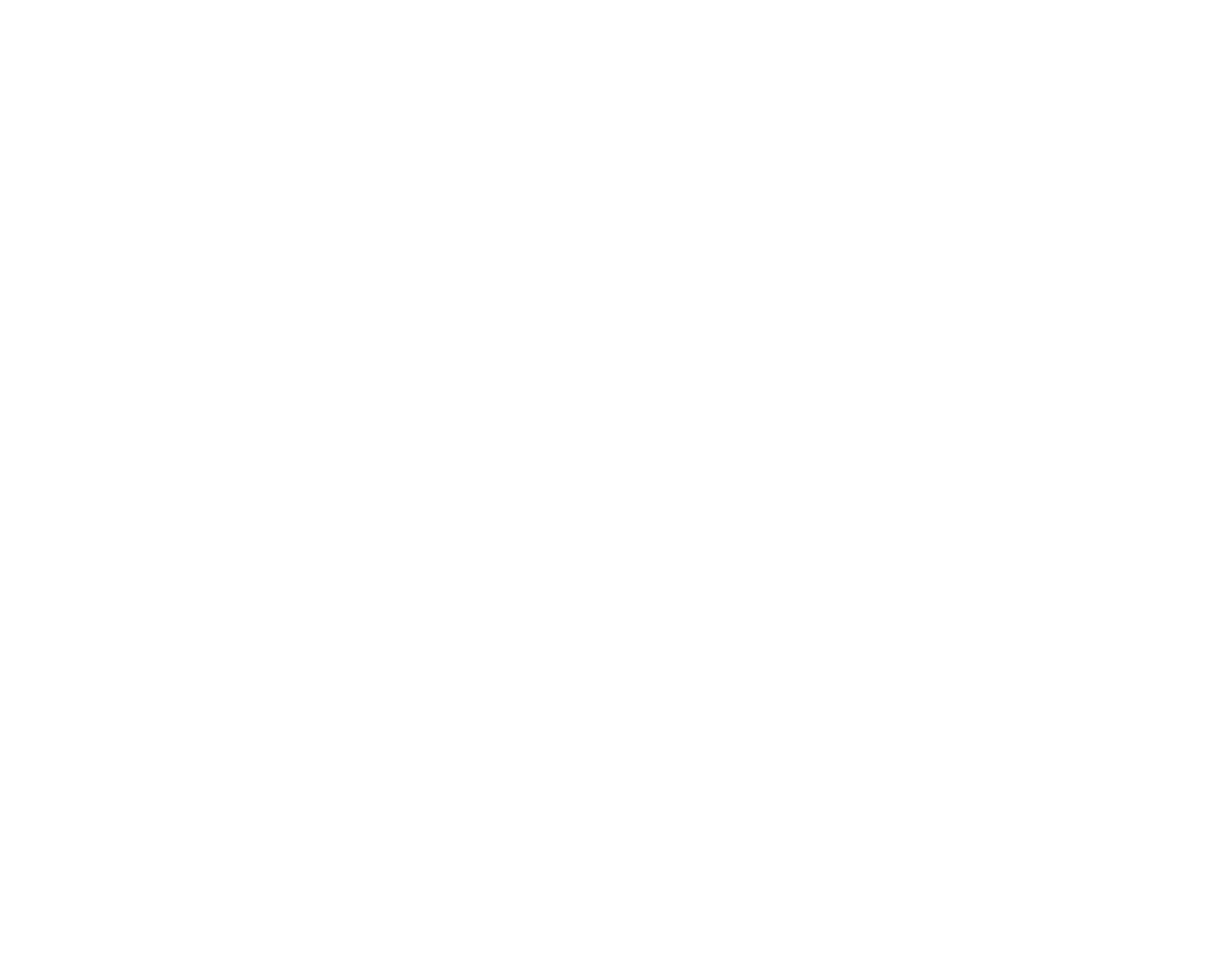
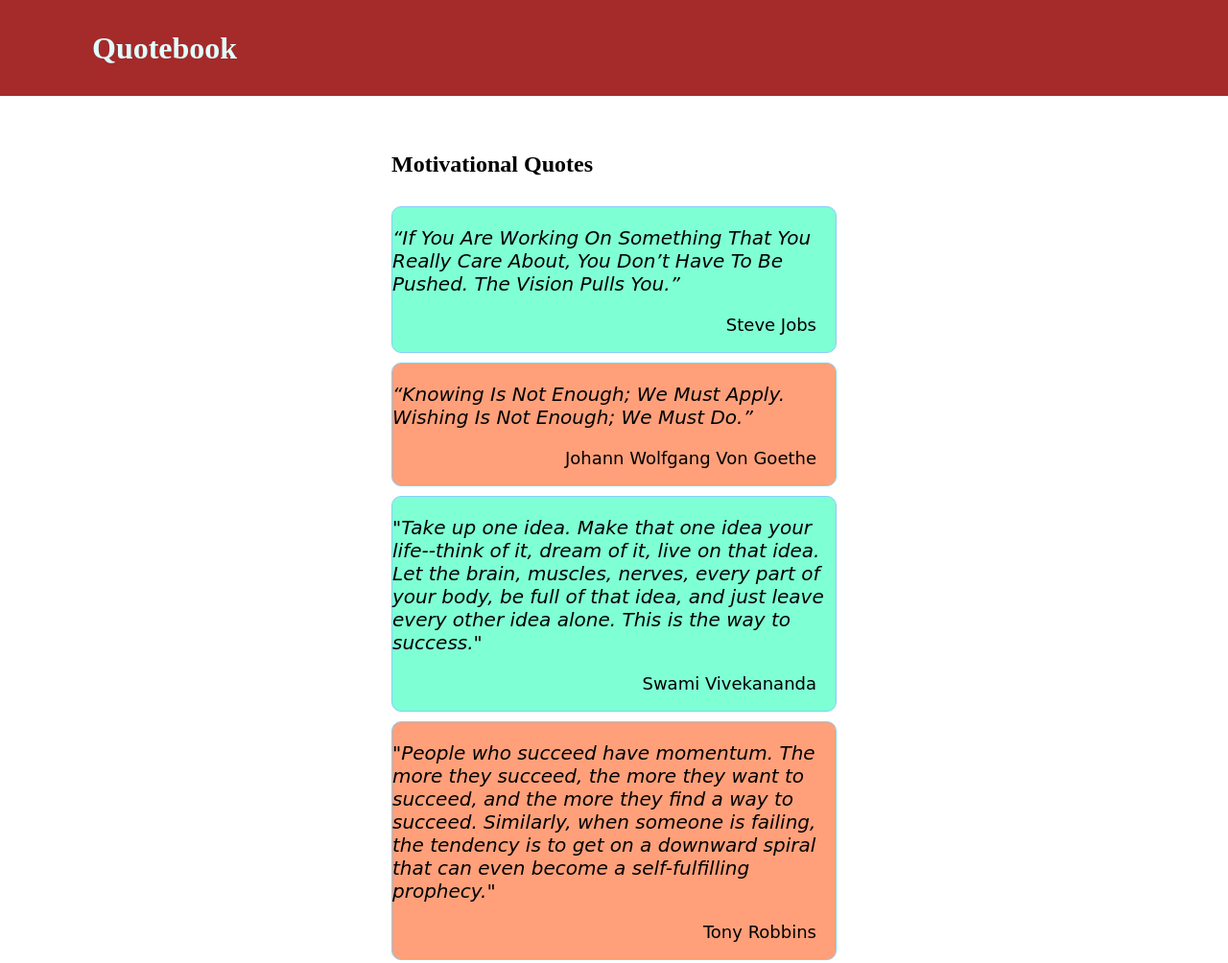
Before and after one commit to ValentinNM/boolean-uk-html-quotebook, a plain HTML site: page Quotebook/index.html in a window 1280 px wide. Shown: the top 1004 px of the page at 96% size. Before the commit the page ends 800 px from the top, so only its background shows below. Drawn offline with Linux system fonts and the light colour scheme.

Commit message:
slight.changes-to be continued

```diff
--- a/Quotebook/index.html
+++ b/Quotebook/index.html
@@ -7,18 +7,55 @@
     <link rel="stylesheet" href="style.css">
     <title>Quotebook</title>
 </head>
-
-<!-- Description
-Today we are building a website to collect quotes
-Quotes are text based so let's use our typography skills to make this site a pleasure to read
-
-Instructions
-- Create a layout for the site
-- Gather your favourite quotes and organise them into groups ie. by topic or by author
-- Add them to the page and use text elements to create visual hierarchies -->
-
-
 <body>
-
+    <header class="header">
+        <h1 class="logo">Quotebook</h1>
+    </header>
+        <main class="centre-grid">
+            <section class="centered">
+                <div class="author">
+                <h2 class="text">Motivational Quotes</h2>
+                <div class="inner_grids bg_col">
+                    <p class="quote_text"><em>“If You Are Working On Something That You Really Care About, You Don’t Have To Be Pushed. The Vision Pulls You.”</em></p>
+                    <p class="author_name">Steve Jobs</p>
+                </div>
+                <div class="inner_grids bg_col2">
+                    <p class="quote_text"><em>“Knowing Is Not Enough; We Must Apply. Wishing Is Not Enough; We Must Do.”</em></p>
+                    <p class="author_name">Johann Wolfgang Von Goethe</p>
+                </div>
+                <div class="inner_grids bg_col">
+                    <p class="quote_text"><em>"Take up one idea. Make that one idea your life--think of it, dream of it, live on that idea. Let the brain, muscles, nerves, every part of your body, be full of that idea, and just leave every other idea alone. This is the way to success."</em></p>
+                    <p class="author_name">Swami Vivekananda</p>
+                </div>
+                <div class="inner_grids bg_col2">
+                    <p class="quote_text"><em>"People who succeed have momentum. The more they succeed, the more they want to succeed, and the more they find a way to succeed. Similarly, when someone is failing, the tendency is to get on a downward spiral that can even become a self-fulfilling prophecy."</em></p>
+                    <p class="author_name">Tony Robbins</p>
+                </div>
+                </div>
+            <div class="pro">
+                 <h2 class="text">Programming Quotes</h2>
+                <div class="inner_grids bg_col">
+                    <p class="quote_text"><em>"In some ways, programming is like painting. You start with a blank canvas and certain basic raw materials. You use a combination of science, art, and craft to determine what to do with them."</em></p>
+                    <p class="author_name">Andrew Hunt</p>
+                </div>
+                <div class="inner_grids bg_col2">
+                <p class="quote_text"><em>"Don't write better error messages, write code that doesn't need them."</em></p>
+                <p class="author_name">Jason C. McDonald</p>
+            </div>
+                <div class="inner_grids bg_col">
+                    <p class="quote_text"><em>“Any fool can write code that a computer can understand. Good programmers write code that humans can understand.”</em></p>
+                    <p class="author_name">Martin Fowler</p>
+                </div>
+                <div class="inner_grids bg_col2">
+                    <p class="quote_text"><em>“Give a man a program, frustrate him for a day.
+                        Teach a man to program, frustrate him for a lifetime.”</em></p>
+                        <p class="author_name">Muhammad Waseem</p>
+                </div>
+            </div>
+            </section>
+        </main>
+        <footer class="footer">
+            <div class="visit-more">@Quotebook</div>
+        </footer>
 </body>
 </html>
--- a/Quotebook/style.css
+++ b/Quotebook/style.css
@@ -0,0 +1,99 @@
+body{
+  margin: 0px;
+}
+
+
+main {
+  display: grid;
+  /* grid-template:
+  ". centre ." 1fr/
+  200px 1fr 200px; */
+}
+
+.header{
+  display: grid;
+  grid-area: header;
+  height: 100px;
+  align-content: center;
+  margin-bottom: 30px;
+  background-color: brown;
+}
+
+.centre-grid {
+  display: grid;
+  grid-template:
+  ". centered ." 1fr/
+  1fr 60ch 1fr;
+}
+
+.centered {
+  grid-area: centered;
+}
+
+.centre {
+  max-width: 60ch;
+
+  margin-left: auto;
+  margin-right: auto;
+  padding-right: 1rem;
+  padding-left: 1rem;
+}
+
+.footer {
+  display: grid;
+  height: 50px;
+  grid-area: footer;
+  margin-top: 40px;
+  background-color: brown;
+  align-content: center;
+}
+
+.visit-more {
+  margin-left: 20px;
+}
+
+
+ p  {
+   font-family: 'Kirang Haerang', cursive;
+   font-size: 20px;
+ }
+
+
+h1 {
+  color: lightcyan;
+  margin-left: 6rem;
+}
+
+  .container {
+    display: grid;
+    gap: 40px;
+  }
+
+  .bg_col {
+    background-color: aquamarine;
+  }
+
+  .bg_col2 {
+    background-color: lightsalmon;
+  }
+
+  .author,
+  .pro {
+    display: grid;
+    padding: 8px;
+    text-align: left;
+    gap: 10px;
+  }
+
+  .author_name{
+    font-size: large;
+    text-align: right;
+    margin-right: 20px;;
+  }
+
+  .inner_grids{
+
+    height: fit-content;
+    border: 1px solid lightskyblue;
+    border-radius: 10px;
+  }
```
